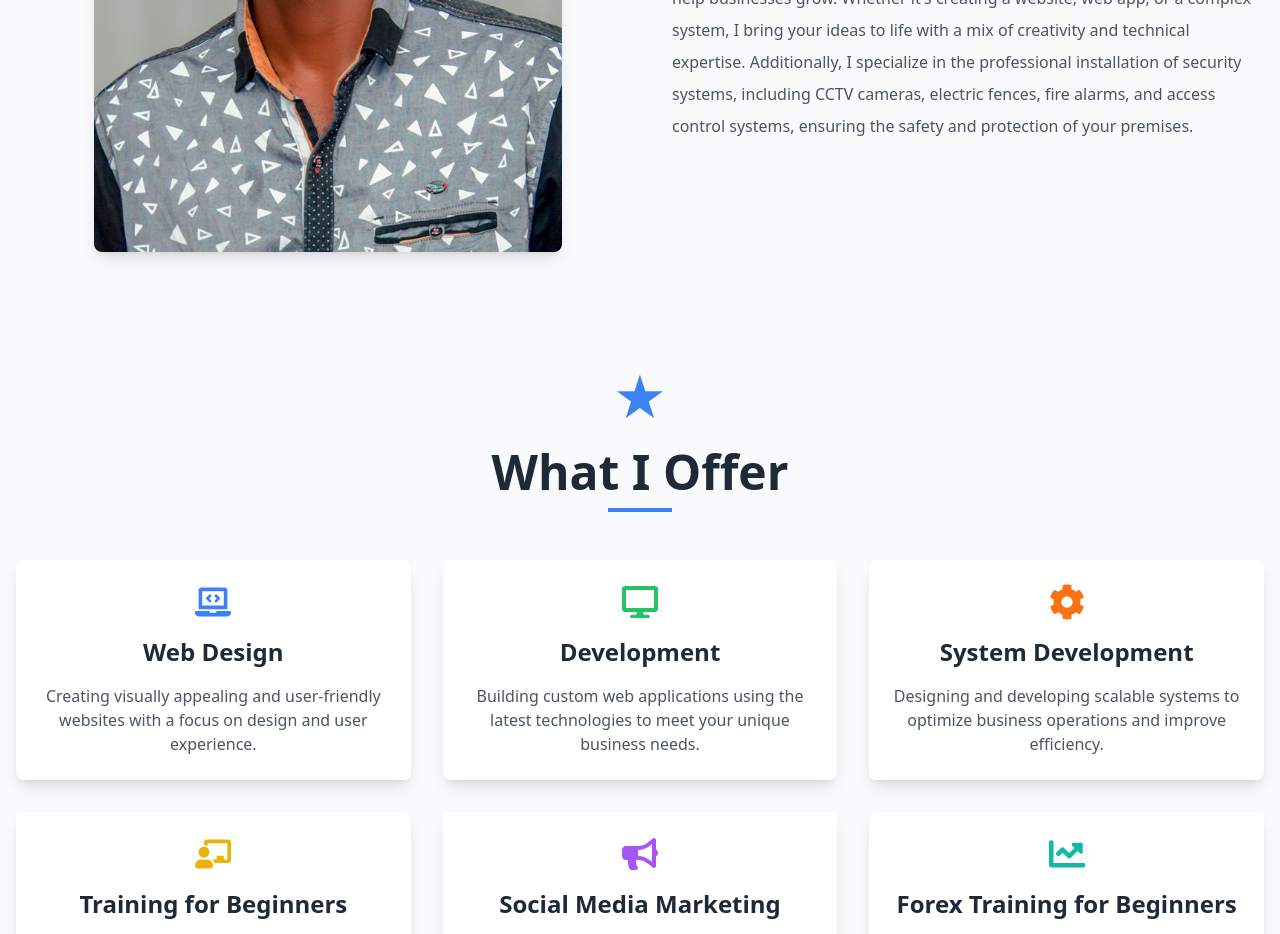
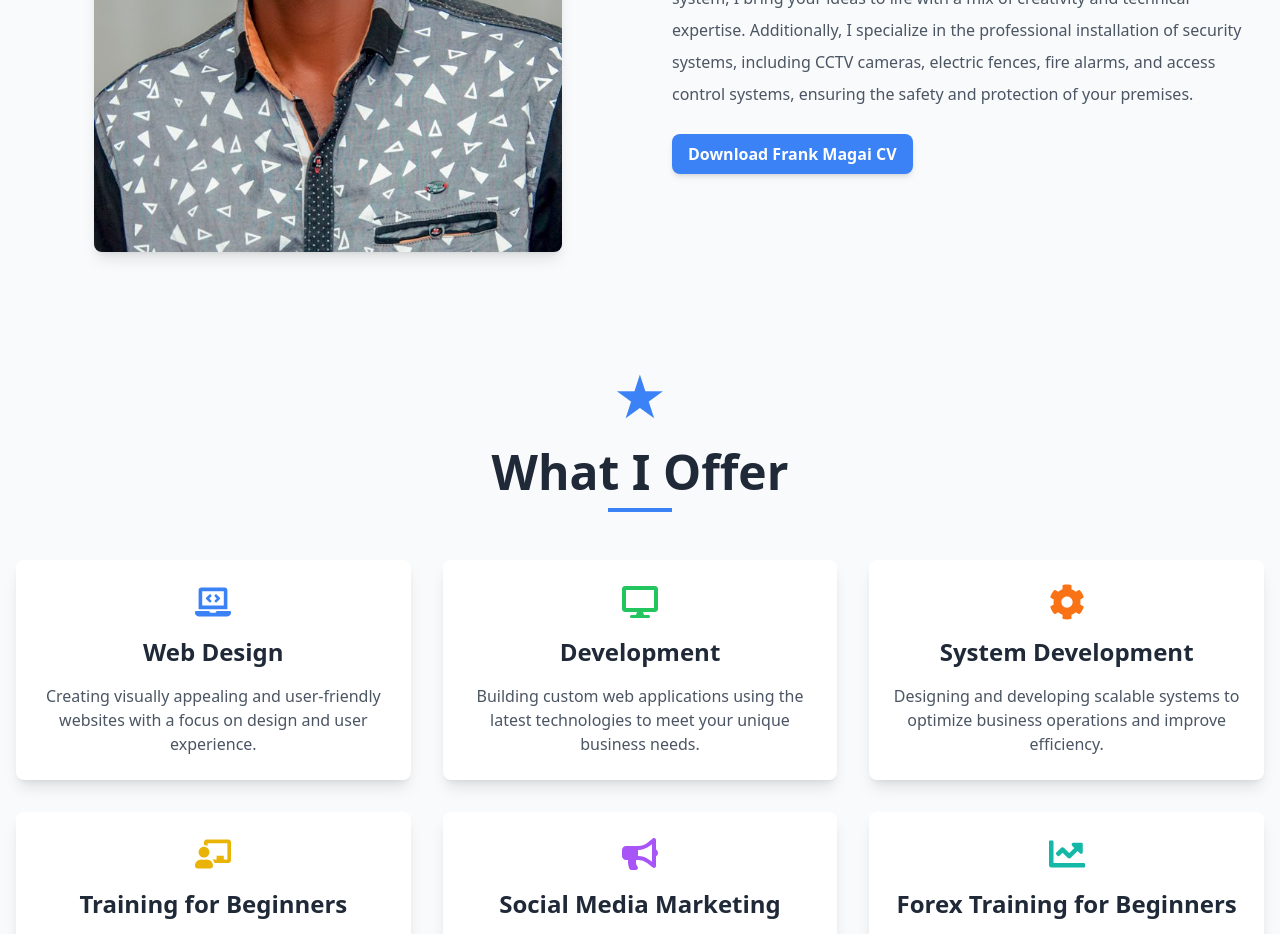
Before and after one commit to frankyle/FRANK-MAGAI-PROFILE, a React (Create React App) app: page / in a window 1280 px wide. Shown: the part 900-1834 px from the top of the page. Built offline with nearby package versions, Linux system fonts and the light colour scheme.

Commit message:
Adde a button to Download PDF document ie CV

```diff
--- a/src/components/About.js
+++ b/src/components/About.js
@@ -1,7 +1,8 @@
 import React from "react";
 import img2 from './../images/my_prof.jpg';
+import myCv from './../files/FRANKMAGAICV.pdf';
 
-const About = ({id}) => {
+const About = ({ id }) => {
   return (
     <section id={id} className="py-16 bg-gray-50">
       <div className="container mx-auto px-4 text-center md:text-left flex flex-col md:flex-row items-center">
@@ -17,7 +18,7 @@ const About = ({id}) => {
         {/* Text Section */}
         <div className="md:w-1/2 md:pl-8">
           <div className="flex items-center justify-center md:justify-start mb-4 animate__animated animate__fadeInDown animate__delay-2s">
-              <h2 className="text-3xl font-bold text-gray-800">
+            <h2 className="text-3xl font-bold text-gray-800">
               <span className="relative inline-block">
                 <span className="absolute inset-0 text-blue-500 animate-ping">
                   About Me
@@ -38,6 +39,17 @@ const About = ({id}) => {
             Additionally, I specialize in the professional installation of security systems, including CCTV cameras, electric fences,
             fire alarms, and access control systems, ensuring the safety and protection of your premises.
           </p>
+
+          {/* Download CV Button */}
+          <div className="mt-6">
+            <a
+              href={myCv} // Path to your CV file in the public folder
+              download="Frank_Magai_CV.pdf" // Filename for the downloaded file
+              className="inline-block bg-blue-500 text-white font-semibold py-2 px-4 rounded-lg shadow-md hover:bg-blue-600 transition duration-300"
+            >
+              Download Frank Magai CV
+            </a>
+          </div>
         </div>
       </div>
     </section>
```
Also changed, not shown: public/robots.txt (deleted), 1 other file (tests, documents, lock files or other folders).
